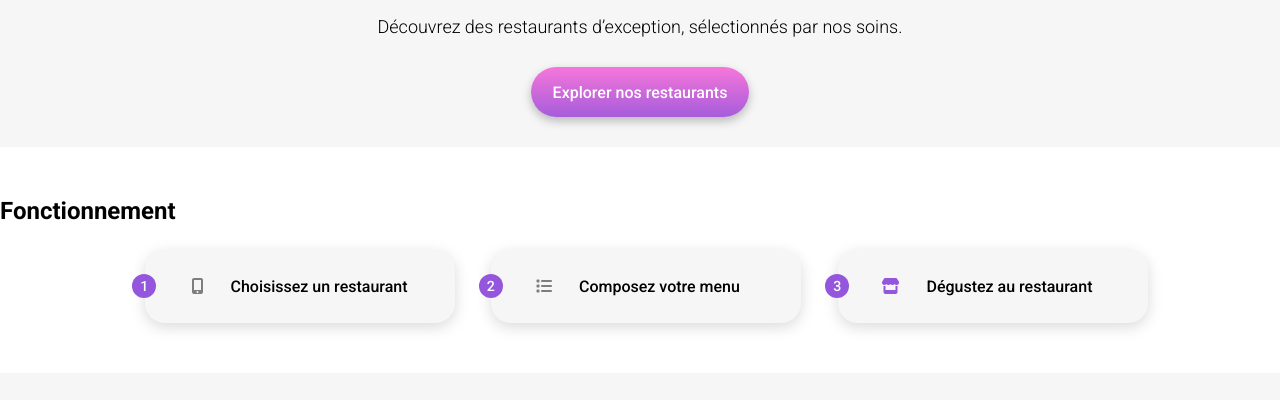
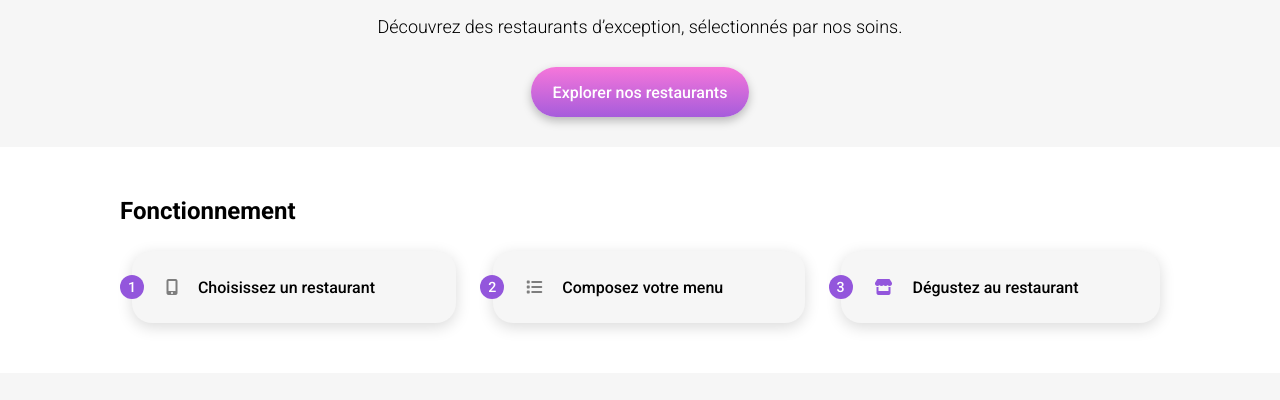
Before and after one commit to Xaarty/Projet4, a website: page index.html in a window 1280 px wide. Shown: the part 238-638 px from the top of the page. Drawn offline with Linux system fonts and the light colour scheme; a web font is replaced by a local one.

Commit message:
changement et breakpoints howto + restaurant

```diff
--- a/index.html
+++ b/index.html
@@ -37,8 +37,10 @@
                         <span>1</span>
                     </div>
                     <div class="card_content">
+                        <div class="card_content_inside">
                             <i class="fa-solid fa-mobile-screen-button"></i>
                             <p>Choisissez un restaurant</p>
+                        </div>
                     </div>
                 </div>
                 <div class="card">
@@ -46,8 +48,10 @@
                         <span>2</span>
                     </div>
                     <div class="card_content">
+                        <div class="card_content_inside">
                             <i class="fa-solid fa-list"></i>
                             <p>Composez votre menu</p>
+                        </div>
                     </div>
                 </div>
                 <div class="card">
@@ -55,13 +59,16 @@
                         <span>3</span>
                     </div>
                     <div class="card_content">
+                        <div class="card_content_inside">
                             <i class="fa-solid fa-store"></i>
                             <p>Dégustez au restaurant</p>
                         </div>
                     </div>
                 </div>
+            </div>
         </section>
-        <section class="restaurants">
+        <section class="section_restaurants">
+            <div class="restaurants">
                 <h2>Restaurants</h2>
                 <div class="restaurants_article">
                     <article>
@@ -183,6 +190,7 @@
                         </div>
                     </article>
                 </div>
+            </div>
         </section>
     </main>
     <footer>
--- a/sass/base/how_to.scss
+++ b/sass/base/how_to.scss
@@ -1,24 +1,23 @@
 .how_to {
-    display: flex;
-    flex-direction: column;
+    display: grid;
+    width: 100%;
+    max-width: 1080px;
     padding: 3rem 1.25rem 4.25rem 1.25rem;
-    gap: 1.62rem;
+    row-gap: 1.62rem;
 
-    @include desktop {
-        padding: 3.125rem 0 3.125rem 0;
-        gap: 1.5625rem;
+    @include tablet {
+        padding: 3.125rem 1.25rem;
+        margin: auto;
     }
 
     &_cards {
-        display: flex;
-        flex-direction: column;
-        gap: 1.62rem;
+        display: grid;
+        row-gap: 1.56rem;
 
-        @include desktop {
+        @include tablet {
+            grid-template-columns: auto auto auto;
             width: 100%;
-            flex-direction: row;
-            gap: 1.5rem;
-            justify-content: center;
+            column-gap: 1.5rem;
         }
     }
 
--- a/sass/base/restaurants.scss
+++ b/sass/base/restaurants.scss
@@ -1,12 +1,16 @@
+.section_restaurants {
+
+    background-color: $restaurant-menu-background;
+
     .restaurants {
         display: flex;
         flex-direction: column;
-    background-color: $restaurant-menu-background;
-    padding: 3.38rem 5% 4.12rem 5%;
+        max-width: 1080px;
+        padding: 3.38rem 1.25rem 4.12rem 1.25rem;
         gap: 1.5rem;
 
         @include tablet {
-        padding : 1.875rem 12.5% 1.875rem 12.5%;
+            margin: auto;
         }
 
         &_article{
@@ -68,3 +72,4 @@
         }
 
     }
+}
--- a/sass/components/card.scss
+++ b/sass/components/card.scss
@@ -1,20 +1,19 @@
 .card {
-    display: flex;
-    align-items: center;
-
-    @include desktop {
-        width: 20.15538rem;
-    }
+    display: grid;
+    grid-template: auto / 1.5rem auto;
 
     &_number {
-        display: flex;
-        position: absolute;
+        display: grid;
+        grid-column: 1;
+        grid-row: 1;
         width: 1.5rem;
         height: 1.5rem;
         border-radius: 50%;
         background-color: $main-color;
         justify-content: center;
         align-items: center;
+        align-self: center;
+        z-index: 2;
 
         span {
             font-size: 0.88638rem;
@@ -24,28 +23,29 @@
 
 
     &_content {
-        display: flex;
-        gap: 1.69rem;
+        display: grid;
+        grid-column: 1/-1;
+        grid-row: 1;
+        height: 4.52369rem;
         margin-left: 0.78rem;
-        height: 4.52369rem;
-        width: 100%;
-        align-items: center;
-        justify-content: center;
         border-radius: 1.25rem;
         background: var(--Background, #F6F6F6);
         box-shadow: 0px 4px 15px 0px rgba(0, 0, 0, 0.15);
 
-        p {
-            width: 13.1875rem;
-        }
+        &_inside {
 
-        i {
-            margin-left: 2.09rem;
+            display: flex;
+            align-items: center;
+            gap: 1.25rem;
+            padding: 0 2.38rem 0 2.09rem;
+
+            i {
             color: $icone_color;
-        }
+            }
 
-        .fa-store {
+            .fa-store {
             color: $main-color;
+            }
         }
     }
 }
```
Also changed, not shown: asset/index.css, 1 other file. Lines whose indentation alone changed are shown as unchanged.
